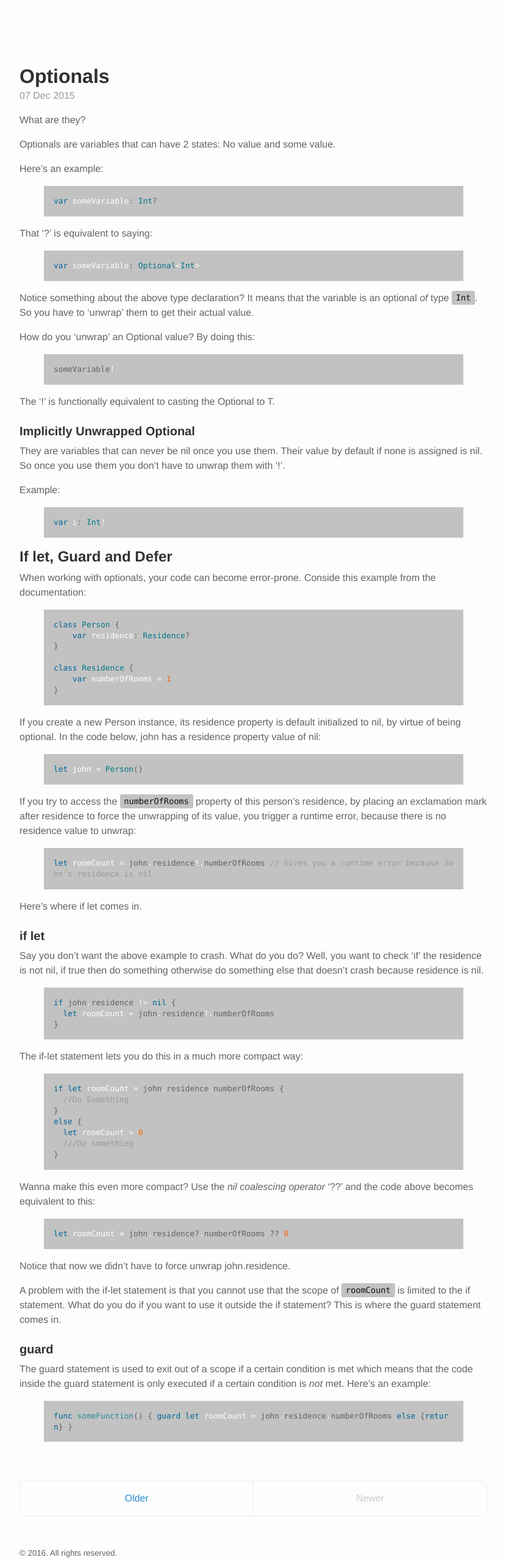
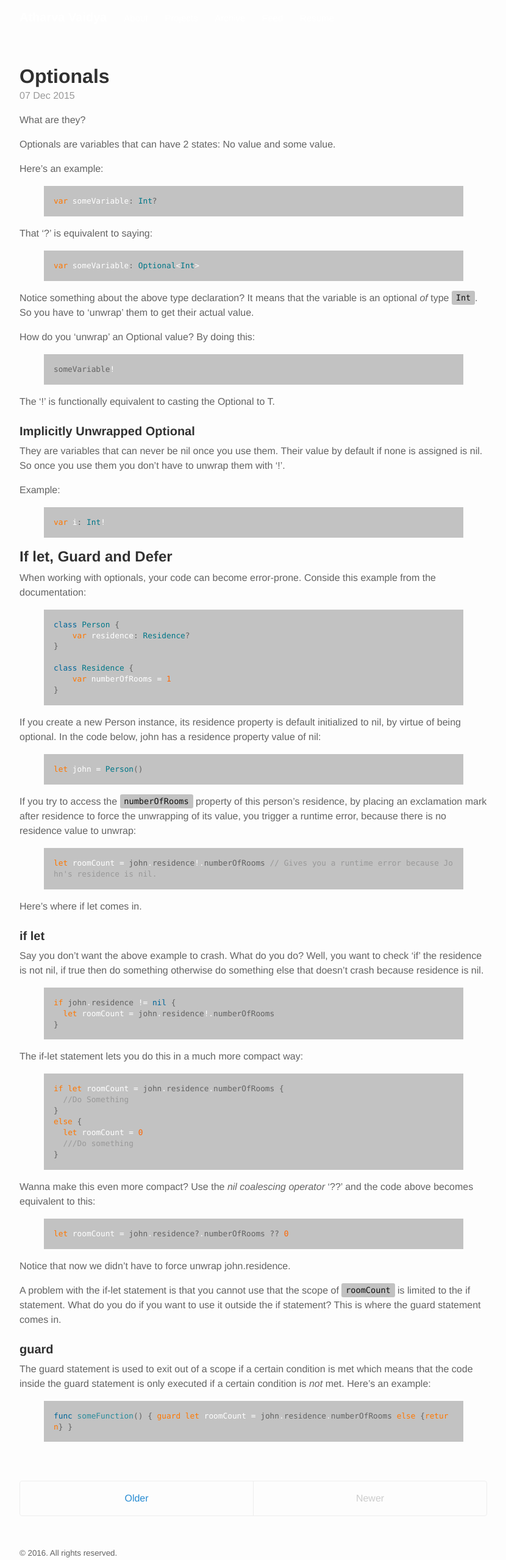
Before and after one commit to AtharvaVaidya/atharvavaidya.github.io, a Jekyll site: the page built from index.html, in a window 1280 px wide. Shown: the whole page at 61% size, without its empty margins (224-1054 px from the left). Built offline with Jekyll 4.4.1, drawn with Linux system fonts in a browser that asks for light colours; the list of posts is cut into pages by our own code.

Commit message:
Update syntax.css

```diff
--- a/public/css/syntax.css
+++ b/public/css/syntax.css
@@ -1,7 +1,7 @@
 .highlight .hll { background-color: #ffc; }
 .highlight .c { color: #999; } /* Comment */
 .highlight .err { color: #fff} /* Error */
-.highlight .k { color: #069; } /* Keyword */
+.highlight .k { color: #FF7700; } /* Keyword */
 .highlight .o { color: #fff } /* Operator */
 .highlight .cm { color: #09f; font-style: italic } /* Comment.Multiline */
 .highlight .cp { color: #099 } /* Comment.Preproc */
```
